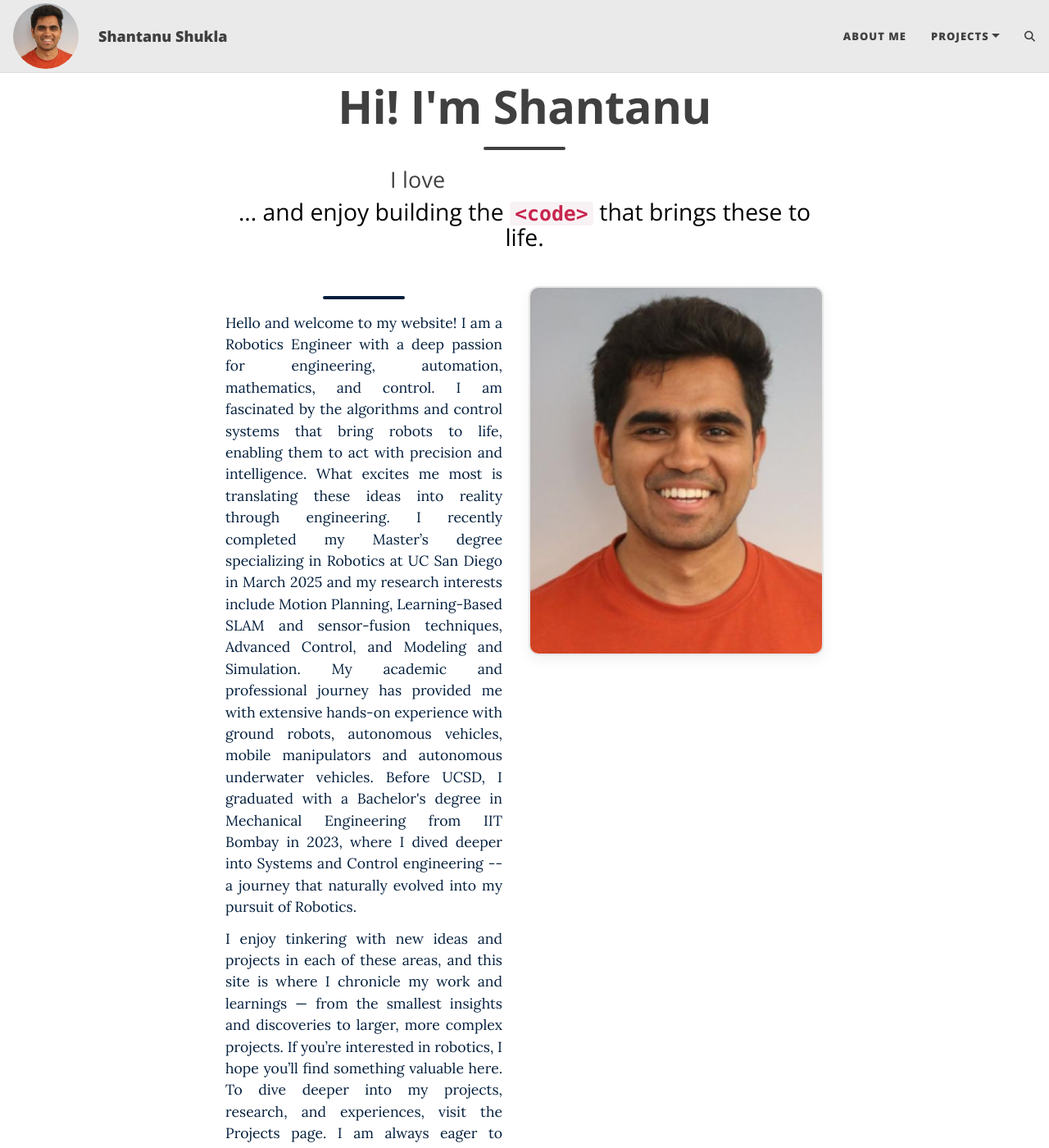
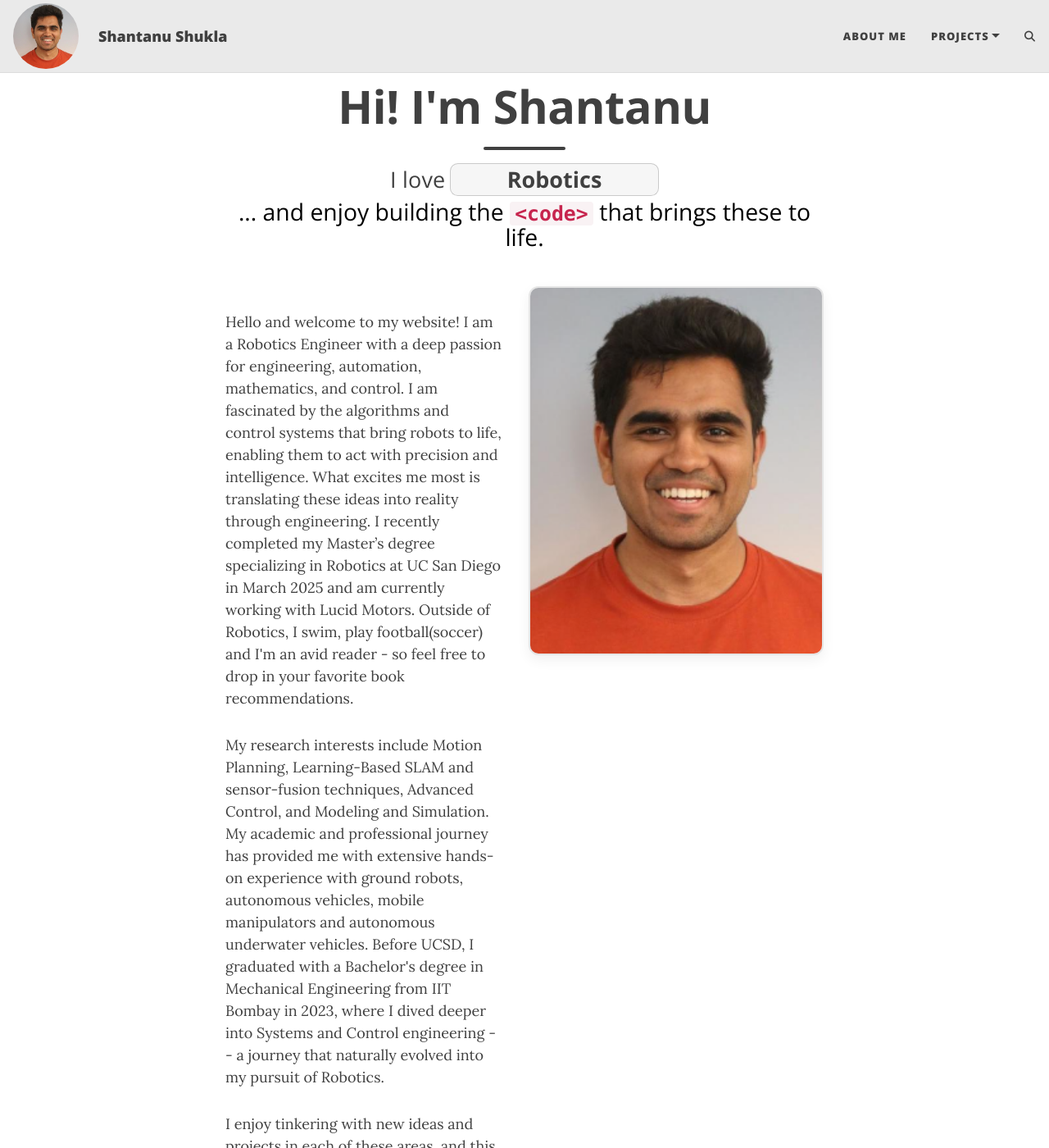
Before and after one commit to shantanusshukla/shantanusshukla.github.io, a Jekyll site: the page built from index.html, in a window 1280 px wide and 1400 px high. Shown: the whole window at 82% size. Built offline with Jekyll 4.4.1, drawn with Linux system fonts in a browser that asks for light colours; the list of posts is cut into pages by our own code; comment, search, counter and statistics services are not loaded; some of the changed text lies outside the part shown.

Commit message:
change intro layout

```diff
--- a/_includes/about_intro.html
+++ b/_includes/about_intro.html
@@ -1,11 +1,25 @@
-<div class="about-intro">
-    <hr class="small">
+<div class="about-short">
+    <!-- <hr class="small"> -->
     <p>
-        Hello and welcome to my website! I am a Robotics Engineer with a deep passion for engineering, automation, mathematics, and control. I am fascinated by the algorithms and control systems that bring robots to life, enabling them to act with precision and intelligence. What excites me most is translating these ideas into reality through engineering.
-
-        I recently completed my Master’s degree specializing in Robotics at UC San Diego in March 2025 and my research interests include Motion Planning, Learning-Based SLAM and sensor-fusion techniques, Advanced Control, and Modeling and Simulation. My academic and professional journey has provided me with extensive hands-on experience with ground robots, autonomous vehicles, mobile manipulators and autonomous underwater vehicles. Before UCSD, I graduated with a Bachelor's degree in Mechanical Engineering from IIT Bombay in 2023, where I dived deeper into Systems and Control engineering -- a journey that naturally evolved into my pursuit of Robotics.
+        Hello and welcome to my website! I am a Robotics Engineer with a deep passion for engineering, automation, mathematics,
+        and control. I am fascinated by the algorithms and control systems that bring robots to life, enabling them to act with
+        precision and intelligence. What excites me most is translating these ideas into reality through engineering.
+        I recently completed my Master’s degree specializing in Robotics at UC San Diego in March 2025 and am currently working with Lucid Motors.
+        Outside of Robotics, I swim, play football(soccer) and I'm an avid reader - so feel free to drop in your favorite book recommendations.
+    </p>
+</div>
+<div class="about-long">
+    <p>
+        My research interests include Motion Planning, Learning-Based SLAM and sensor-fusion techniques, Advanced Control, and Modeling and
+        Simulation. My academic and professional journey has provided me with extensive hands-on experience with ground robots, autonomous vehicles,
+        mobile manipulators and autonomous underwater vehicles. Before UCSD, I graduated with a Bachelor's degree in Mechanical Engineering
+        from IIT Bombay in 2023, where I dived deeper into Systems and Control engineering -- a journey that naturally evolved into my
+        pursuit of Robotics.
     </p>
     <p>
-        I enjoy tinkering with new ideas and projects in each of these areas, and this site is where I chronicle my work and learnings — from the smallest insights and discoveries to larger, more complex projects. If you’re interested in robotics, I hope you’ll find something valuable here. To dive deeper into my projects, research, and experiences, visit the Projects page. I am always eager to connect with fellow enthusiasts and professionals in the field, so please feel free to reach out!
+        I enjoy tinkering with new ideas and projects in each of these areas, and this site is where I chronicle my work and learnings
+        — from the smallest insights and discoveries to larger, more complex projects. If you’re interested in robotics, I hope you’ll
+        find something valuable here. To dive deeper into my projects, research, and experiences, visit the Projects page. I am always
+        eager to connect with fellow enthusiasts and professionals in the field, so please feel free to reach out!
     </p>
 </div>
--- a/_layouts/home.html
+++ b/_layouts/home.html
@@ -6,16 +6,20 @@
 
 <section class="about-hero">
   <div class="about-hero__text">
-    {% include about_intro.html %}
+    {% include about_intro.html short=true %}
   </div>
-
   <div class="about-hero__photo">
     <div class="photo-frame">
-      <!-- Prefer site.avatar if you set it; otherwise fall back to the title image -->
       <img src="{{ site.avatar | default: site.title-img | relative_url }}"
            alt="{{ site.author | default: site.title }} portrait" />
     </div>
   </div>
+</section>
+
+<hr class="about-divider" />
+
+<section class="about-body">
+  {% include about_intro.html long=true %}
 </section>
 
 {% if page.show_posts != false %}
--- a/assets/css/style.css
+++ b/assets/css/style.css
@@ -240,6 +240,20 @@
   display: block;
 }
 
+.about-divider {
+  margin: 2rem auto;
+  width: 60px;
+  border: 0;
+  border-top: 3px solid #ccc;
+}
+
+.about-body {
+  max-width: 900px;
+  margin: 0 auto;
+  font-size: 1.05rem;
+  line-height: 1.6;
+}
+
 /* Stack on small screens */
 @media (max-width: 991px){
   .about-hero{ grid-template-columns: 1fr; }
```
